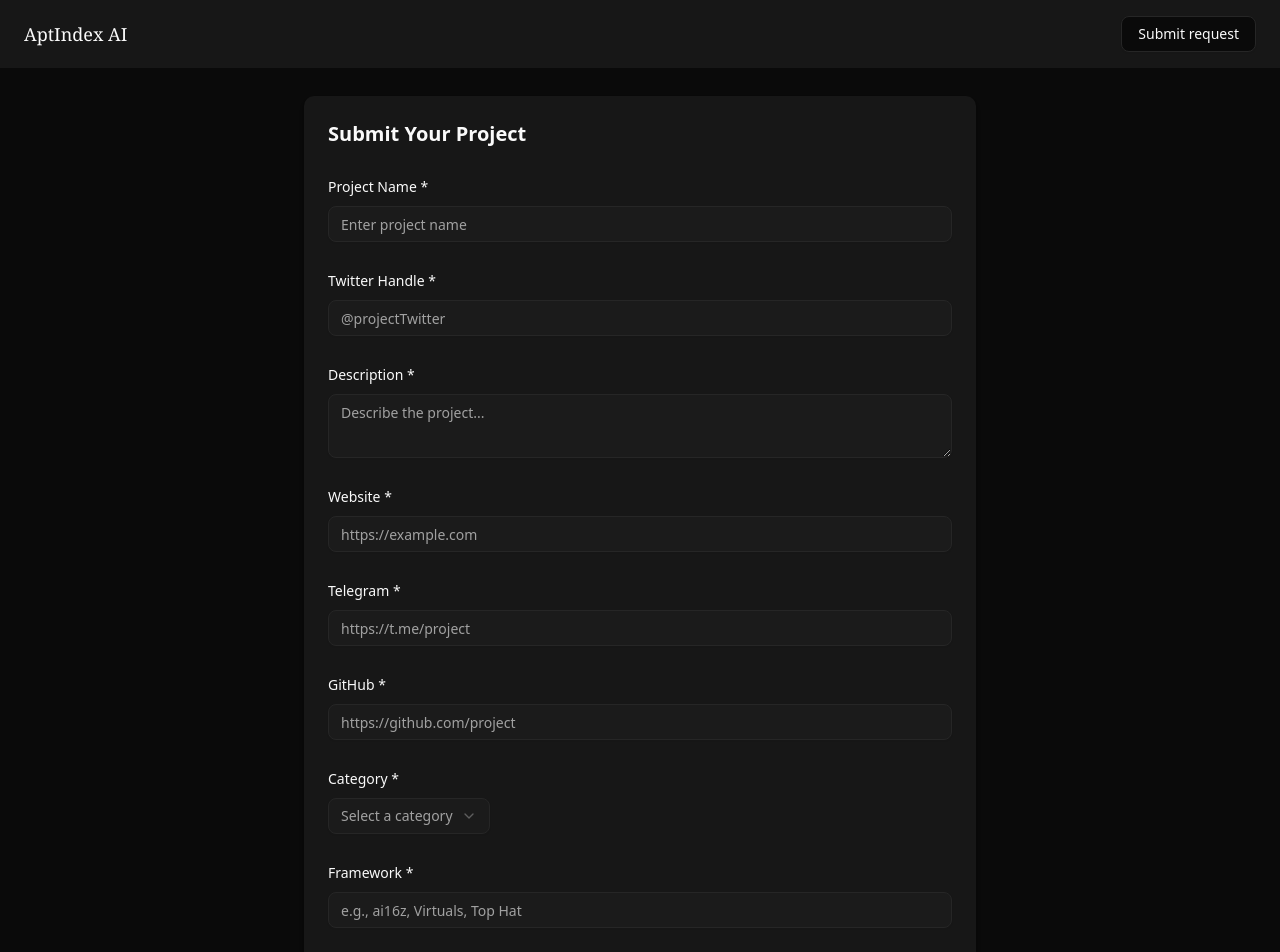
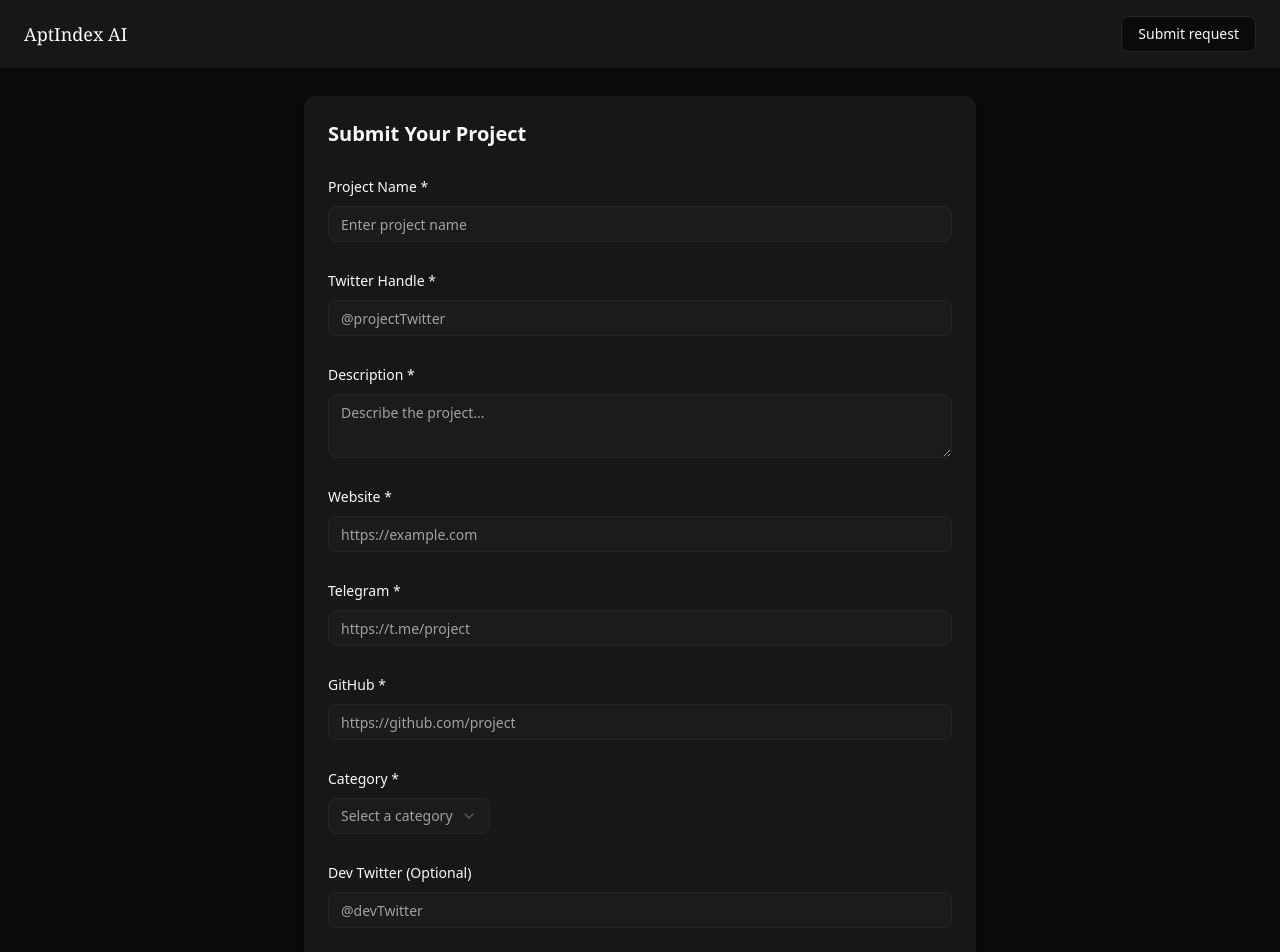
Before and after one commit to Rosh008/meta-move-index, a React (Vite) app: page /request in a window 1280 px wide. Shown: the top 952 px of the page. Built offline with nearby package versions, Linux system fonts and the light colour scheme.

Commit message:
:fix: removed framework

```diff
--- a/src/pages/Request.tsx
+++ b/src/pages/Request.tsx
@@ -156,7 +156,7 @@
         </div>
 
         {/* Framework */}
-        <div className="flex flex-col gap-3">
+        {/* <div className="flex flex-col gap-3">
           <Label>Framework *</Label>
           <Input
             {...register("framework")}
@@ -165,7 +165,7 @@
           {errors.framework && (
             <p className="text-red-500 text-sm">{errors.framework.message}</p>
           )}
-        </div>
+        </div> */}
 
         {/* Dev Twitter */}
         <div className="flex flex-col gap-3">
```
